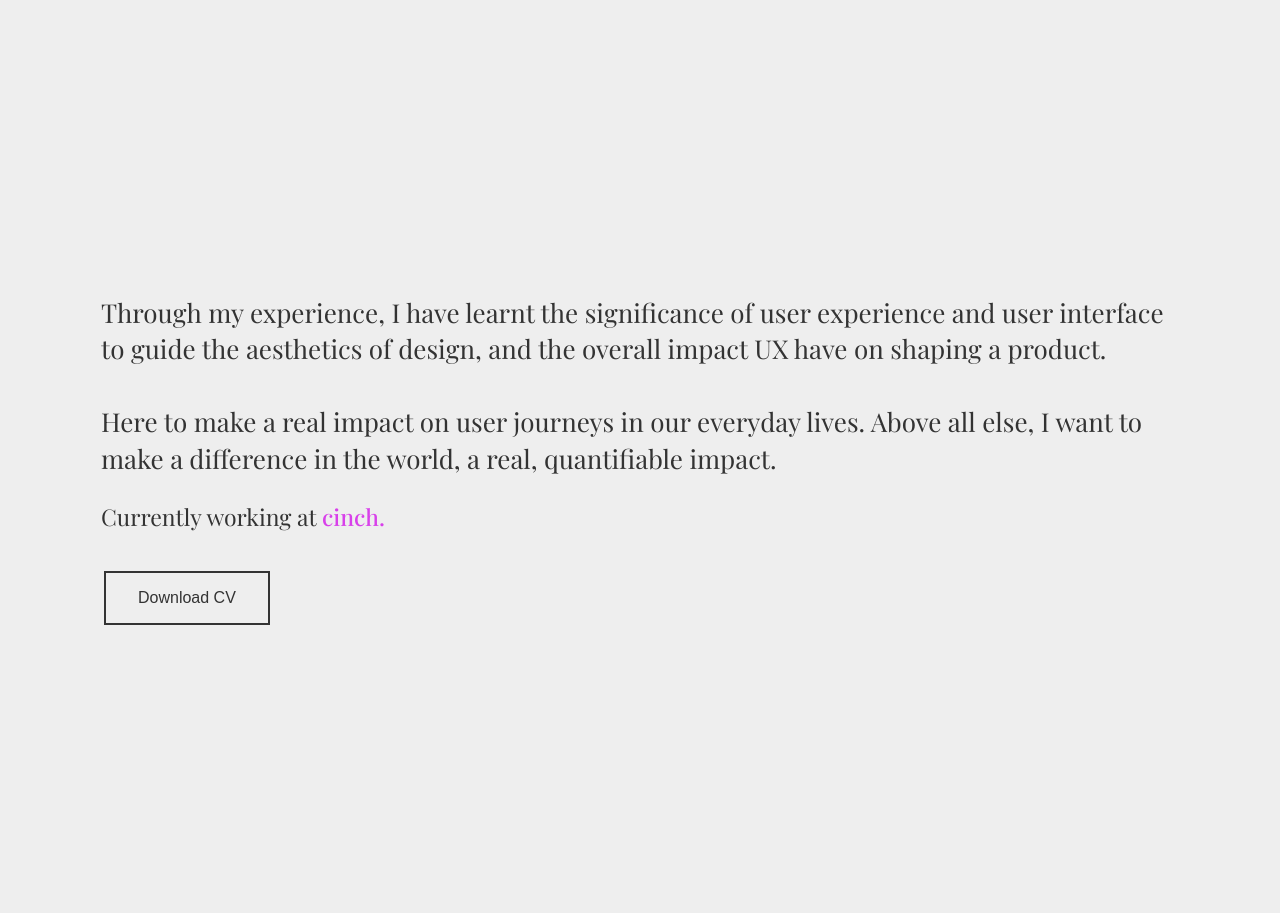
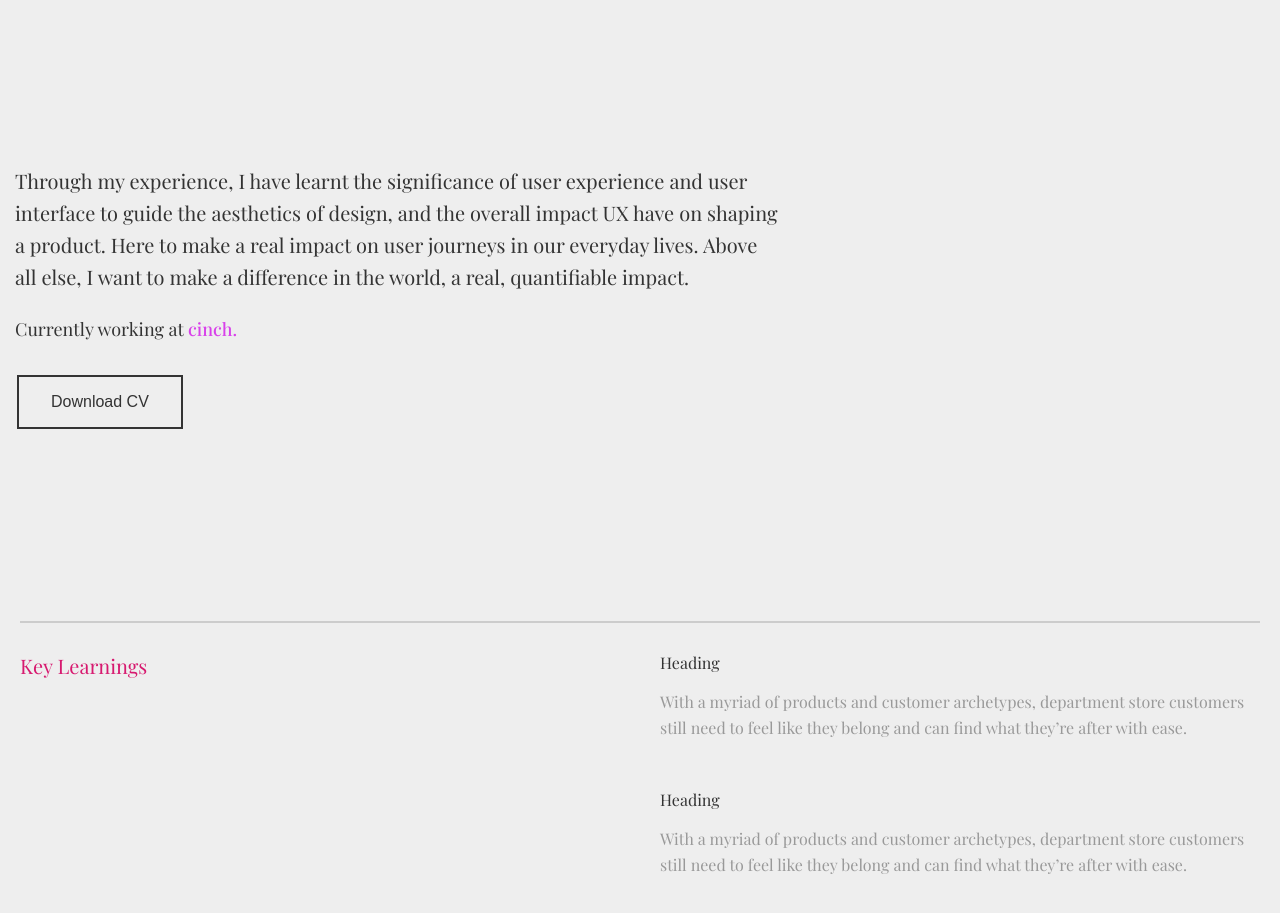
Before and after one commit to simonhoang23/Portfolio, a plain HTML site: page html/portfolio-profile.html in a window 1280 px wide. Shown: the part 55-968 px from the top of the page. Drawn offline with nearby package versions, Linux system fonts and the light colour scheme; a web font is replaced by a local one.

Commit message:
link cv for profile page

```diff
--- a/css/portfolio-profile.css
+++ b/css/portfolio-profile.css
@@ -81,14 +81,16 @@ header {
 }
 
 .hero__h1 {
-  font-size: 26px;
+  font-size: 20px;
   line-height: 1.4;
   color: #333333;
+  /* padding: 25px 86px; */
 }
 
 .hero__p {
   font-size: 18px;
   padding-top: 25px;
+  /* padding: 25px 86px; */
 }
 
 .hero__a {
@@ -128,6 +130,46 @@ header {
 }
 
 
+   /* TITLE AND TWO COLUMN KEY LEARNINGS PARAGRAPH TEXT STYLE */
+
+
+.title__2__column__key__learnings__parent__main {
+
+}
+
+hr {
+  border: 0.5px solid #cccccc;
+  margin-bottom: 30px;
+}
+
+.title__2__column__key__learnings__block {
+
+}
+
+.title__2__column__key__learnings__parent__right {
+
+}
+
+.title__2__column__key__learnings__h3 {
+  font-size: 20px;
+  color: #D7196F;
+  padding-bottom: 30px;
+}
+
+.title__2__column__key__learnings__h4 {
+   font-size: 16px;
+   padding-bottom: 15px;
+}
+
+.title__2__column__key__learnings__p {
+  font-size: 16px;
+  color: #333333;
+  line-height: 1.6;
+  color: #999999;
+  padding-bottom: 50px;
+}
+
+
 
 
 
@@ -162,19 +204,19 @@ footer {
 /* HERO */
 
 .hero__container {
-  padding: 280px 15px 450px 15px;
+  padding: 150px 15px 150px 15px;
 }
 
 .hero__h1 {
-  font-size: 26px;
-  line-height: 1.4;
+  font-size: 20px;
+  line-height: 1.6;
   color: #333333;
-  padding: 0px 86px;
+  width: 763px;
 }
 
 .hero__p {
-  font-size: 23px;
-  padding: 25px 86px;
+  font-size: 18px;
+
 }
 
 .hero__a {
@@ -184,10 +226,57 @@ footer {
 }
 
 .hero__button__parent {
-  padding: 10px 87px;
+
 }
 
 
+ /* TITLE AND TWO COLUMN KEY LEARNINGS PARAGRAPH TEXT STYLE */
+
+ .title__2__column__key__learnings__container {
+  padding: 0 20px 0 20px;
+ }
+
+ hr {
+  border: 0.5px solid #cccccc;
+  margin-bottom: 30px;
+}
+
+ .title__2__column__key__learnings__parent__main {
+  display: flex;
+  justify-content: space-between;
+  /* padding: 200px 0; */
+
+}
+
+.title__2__column__key__learnings__block {
+  display: block;
+}
+
+.title__2__column__key__learnings__parent__right {
+  width: 600px;
+
+}
+
+.title__2__column__key__learnings__h3 {
+  font-size: 20px;
+  display: block;
+  color: #D7196F;
+}
+
+.title__2__column__key__learnings__h4 {
+  font-size: 16px;
+  display: block;
+  padding-bottom: 15px;
+}
+
+.title__2__column__key__learnings__p {
+  font-size: 16px;
+  color: #333333;
+  line-height: 1.6;
+  display: block;
+  color: #999999;
+  padding-bottom: 50px;
+}
 
 
 
--- a/html/portfolio-profile.html
+++ b/html/portfolio-profile.html
@@ -43,19 +43,63 @@
         <div class="hero__h1__parent">
             <h1 class="hero__h1">
                 Through my experience, I have learnt the significance of user experience and user interface to guide the
-                aesthetics of design, and the overall impact UX have on shaping a product. <br><br>
-
-                Here to make a real impact on user journeys in our everyday lives. Above all else, I want to make a
+                aesthetics of design, and the overall impact UX have on shaping a product. Here to make a real impact on
+                user journeys in our everyday lives. Above all else, I want to make a
                 difference in the world, a real, quantifiable impact.
             </h1>
             <p class="hero__p">
                 Currently working at <a href="https://www.cinch.co.uk/" target="_blank" class="hero__a">cinch.</a>
             </p>
             <div class="hero__button__parent">
-                <a href="#"><button class="hero__button hero__button__hover">Download CV</button></a>
+                <a href="../images/simon-hoang-resume.pdf" target="_blank"><button class="hero__button hero__button__hover">Download CV</button></a>
             </div>
         </div>
     </section>
+
+
+    <!-- TITLE AND TWO COLUMN KEY LEARNINGS PARAGRAPH TEXT STYLE -->
+
+    <section class="title__2__column__key__learnings__container">
+        <hr>
+        <div class="title__2__column__key__learnings__parent__main">
+            <div class="title__2__column__key__learnings__block">
+                <h3 class="title__2__column__key__learnings__h3">Key Learnings</h3>
+            </div>
+
+            <div class="title__2__column__key__learnings__parent__right">
+                <div>
+                    <h4 class="title__2__column__key__learnings__h4">Heading</h4>
+                    <p class="title__2__column__key__learnings__p">
+                        With a myriad of products and
+                        customer archetypes, department
+                        store customers still need to feel
+                        like they belong and can find what
+                        they’re after with ease.
+                    </p>
+
+                    <h4 class="title__2__column__key__learnings__h4">Heading</h4>
+                    <p class="title__2__column__key__learnings__p">
+                        With a myriad of products and
+                        customer archetypes, department
+                        store customers still need to feel
+                        like they belong and can find what
+                        they’re after with ease.
+                    </p>
+                </div>
+            </div>
+        </div>
+    </section>
+
+
+
+
+
+
+
+
+
+
+
 
 
 
```
Also changed, not shown: html/portfolio-projects-text-template.html (+1 -1 lines), 2 other files.
